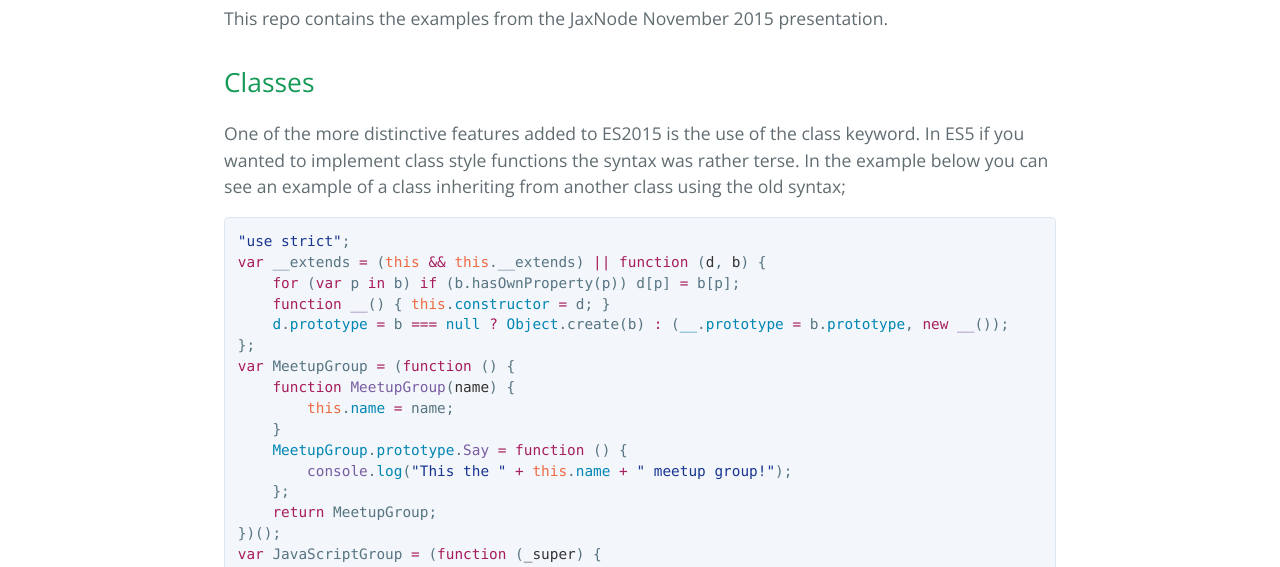
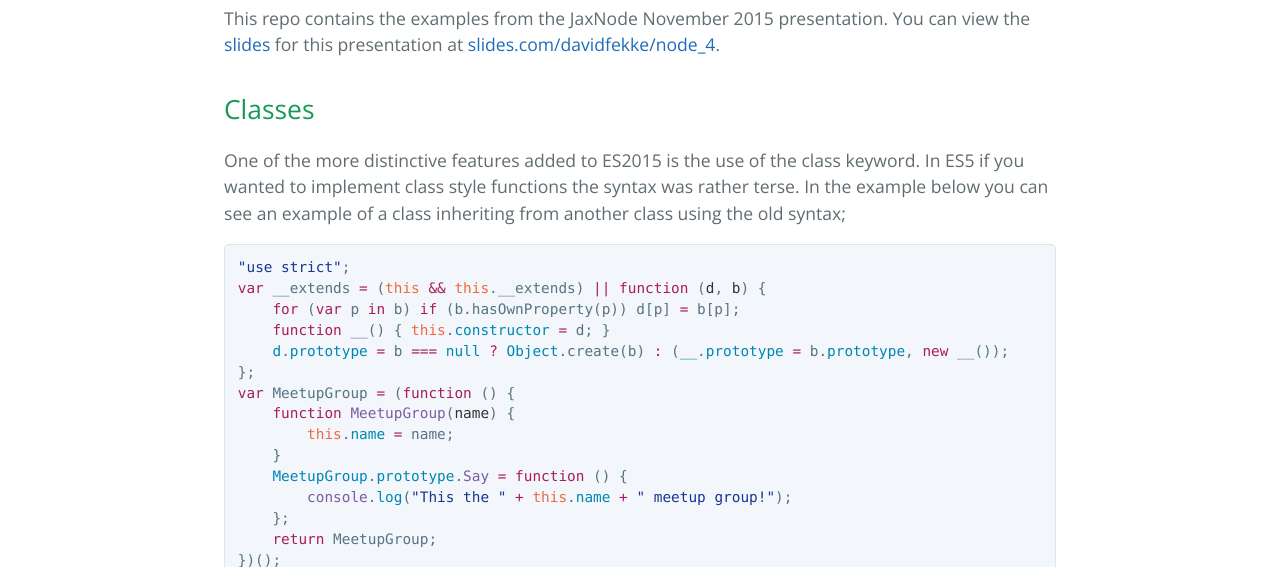
Before and after one commit to davidfekke/node4es2015, a website: page index.html in a window 1280 px wide. Shown: the part 533-1100 px from the top of the page. Drawn offline with nearby package versions, Linux system fonts and the light colour scheme.

Commit message:
Adding slides to the html

```diff
--- a/index.html
+++ b/index.html
@@ -22,7 +22,9 @@
       <h1>
 <a id="repo-for-the-november-jaxnode-meetup-examples" class="anchor" href="#repo-for-the-november-jaxnode-meetup-examples" aria-hidden="true"><span class="octicon octicon-link"></span></a>Repo for the November JaxNode meetup examples.</h1>
 
-<p>This repo contains the examples from the JaxNode November 2015 presentation.</p>
+<p>This repo contains the examples from the JaxNode November 2015 presentation.
+You can view the <a href="http://slides.com/davidfekke/node_4#/%20%20target=%22blank%22">slides</a> for this presentation
+at <a href="http://slides.com/davidfekke/node_4#/%20%20target=%22blank%22">slides.com/davidfekke/node_4</a>.</p>
 
 <h2>
 <a id="classes" class="anchor" href="#classes" aria-hidden="true"><span class="octicon octicon-link"></span></a>Classes</h2>
```
